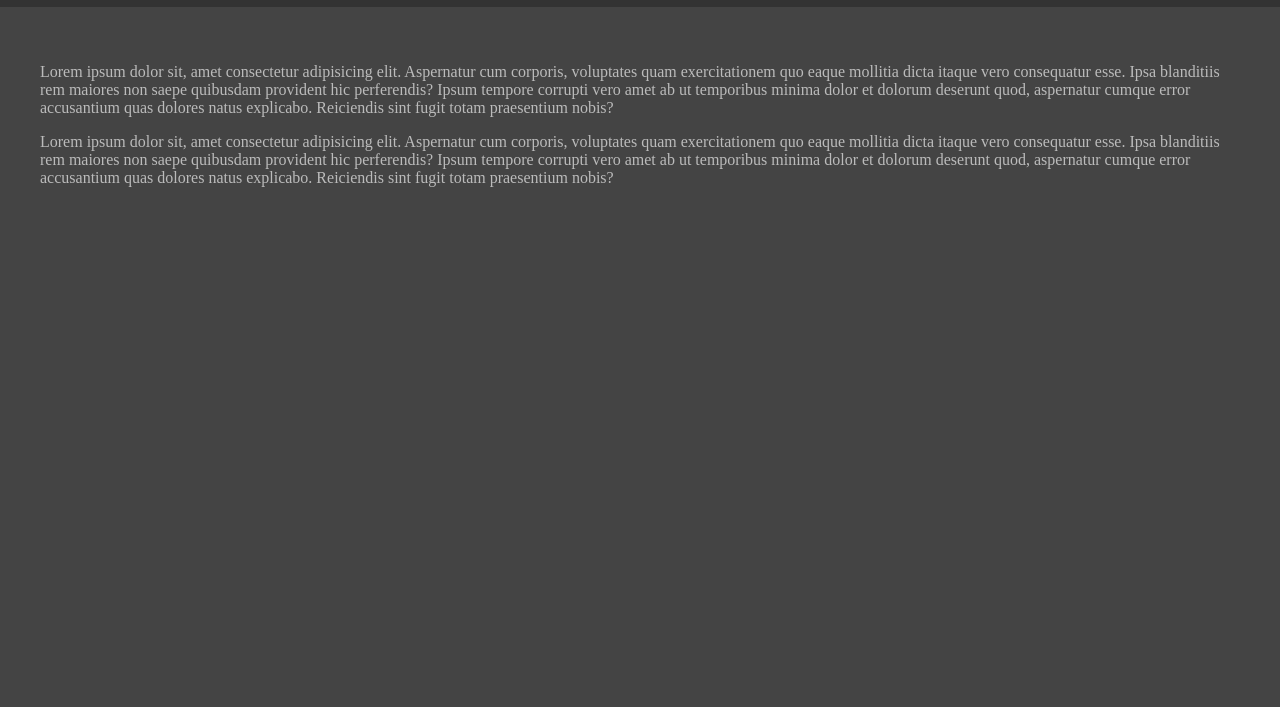
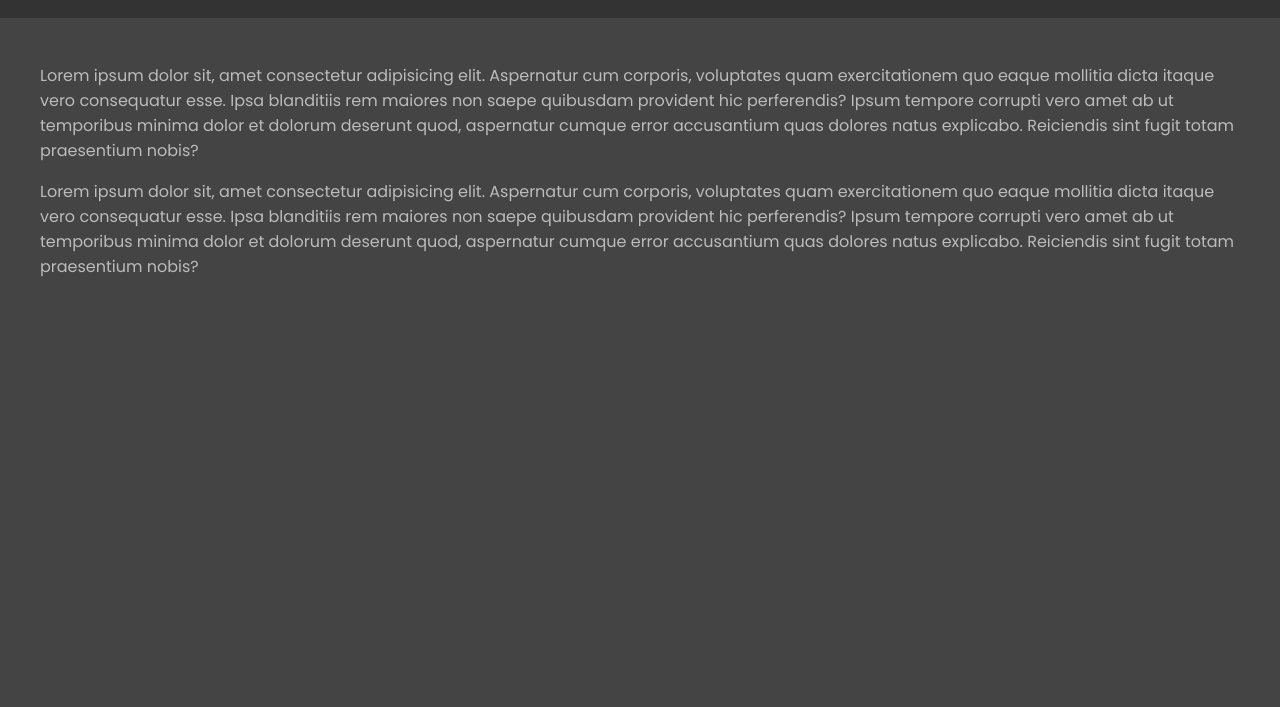
Before and after one commit to iamshaunjp/Coding-Challenges, a plain HTML site: page index.html in a window 1280 px wide. Shown: the part 93-800 px from the top of the page. Drawn offline with Linux system fonts and the light colour scheme.

Commit message:
solution

```diff
--- a/index.css
+++ b/index.css
@@ -1,9 +1,10 @@
 /* start styles */
+@import url('https://fonts.googleapis.com/css2?family=Poppins:wght@300;400;500;700&family=VT323&display=swap');
 
 body {
   margin: 0;
   background: #444;
-  font-family: Poppins;
+  font-family: "Poppins";
 }
 li, ul {
   list-style-type: none;
```
